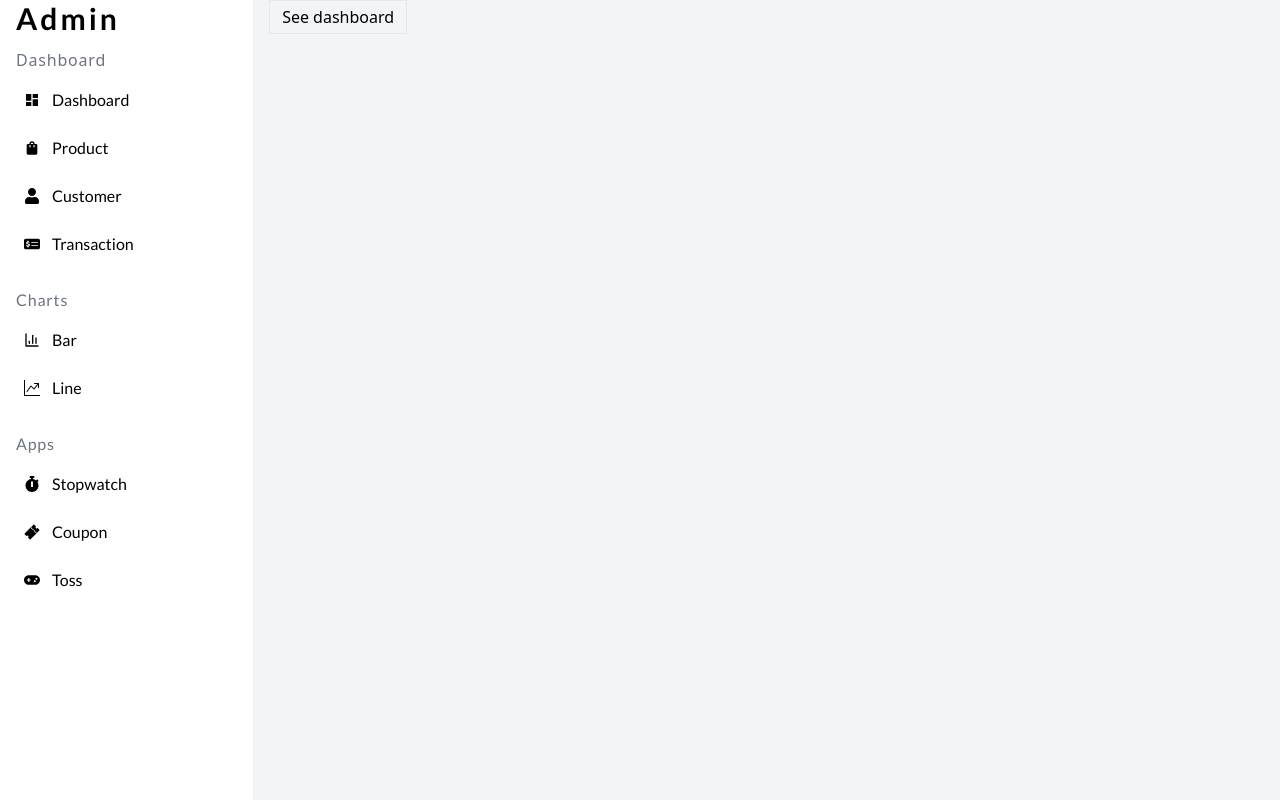
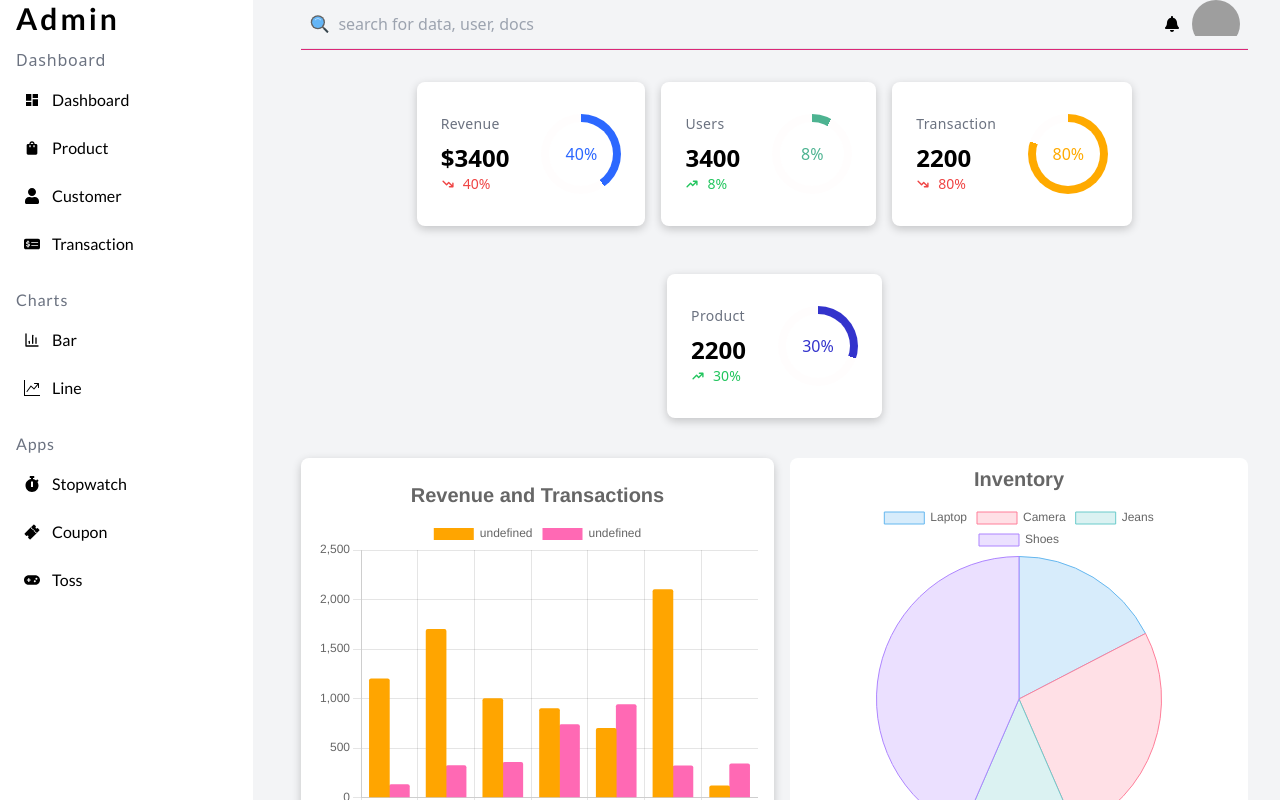
Before and after one commit to Sudhir-rai07/AdminDashboard, a React (Vite) app: page / in a window 1280 px wide. Built offline with nearby package versions, Linux system fonts and the light colour scheme; grey boxes are pictures that could not be loaded.

Commit message:
Fix typo

```diff
--- a/src/App.jsx
+++ b/src/App.jsx
@@ -1,5 +1,5 @@
-import React, { Suspense, lazy, useState } from "react";
-import { BrowserRouter as Router, Routes, Route, Link, useLocation } from "react-router-dom";
+import React, { Suspense, lazy, useEffect, useState } from "react";
+import { BrowserRouter as Router, Routes, Route, Link, useLocation, useNavigate } from "react-router-dom";
 import Loader from "./Components/Loader";
 import Sidebar from "./Components/Sidebar";
 import DashBoard from "./Pages/DashBoard";
@@ -14,6 +14,7 @@ import StopWatch from "./Pages/StopWatch";
 
 const App = () => {
   const [showSideBar, setShowSideBar] = useState(false);
+
   const handleShowSidebar = () => {
     setShowSideBar((prev) => !prev);
   };
@@ -24,8 +25,7 @@ const App = () => {
         <Sidebar show={showSideBar} />
         <div className="sm:w-[calc(100%-256px)] w-full overflow-y-scroll">
         <Routes>
-            <Route path="/" element={<button className="px-3 py-1 text-center border border-gray-200"><Link to={'/admin/dashboard'}>See dashboard</Link></button>} />
-            <Route path="/admin/dashboard" element={<DashBoard />} />
+            <Route path="/" element={<DashBoard />} />
             <Route path="/admin/product" element={<Products />} />
             <Route path="/admin/customer" element={<Customers />} />
             <Route path="/admin/transaction" element={<Transaction />} />
--- a/src/Pages/StopWatch.jsx
+++ b/src/Pages/StopWatch.jsx
@@ -1,10 +1,6 @@
 import React from 'react'
 
 const StopWatch = () => {
-
-    const time = setInterval(()=>{
-
-    }, )
 
   return (
    <div className='flex items-center justify-center w-full h-full'>
```
